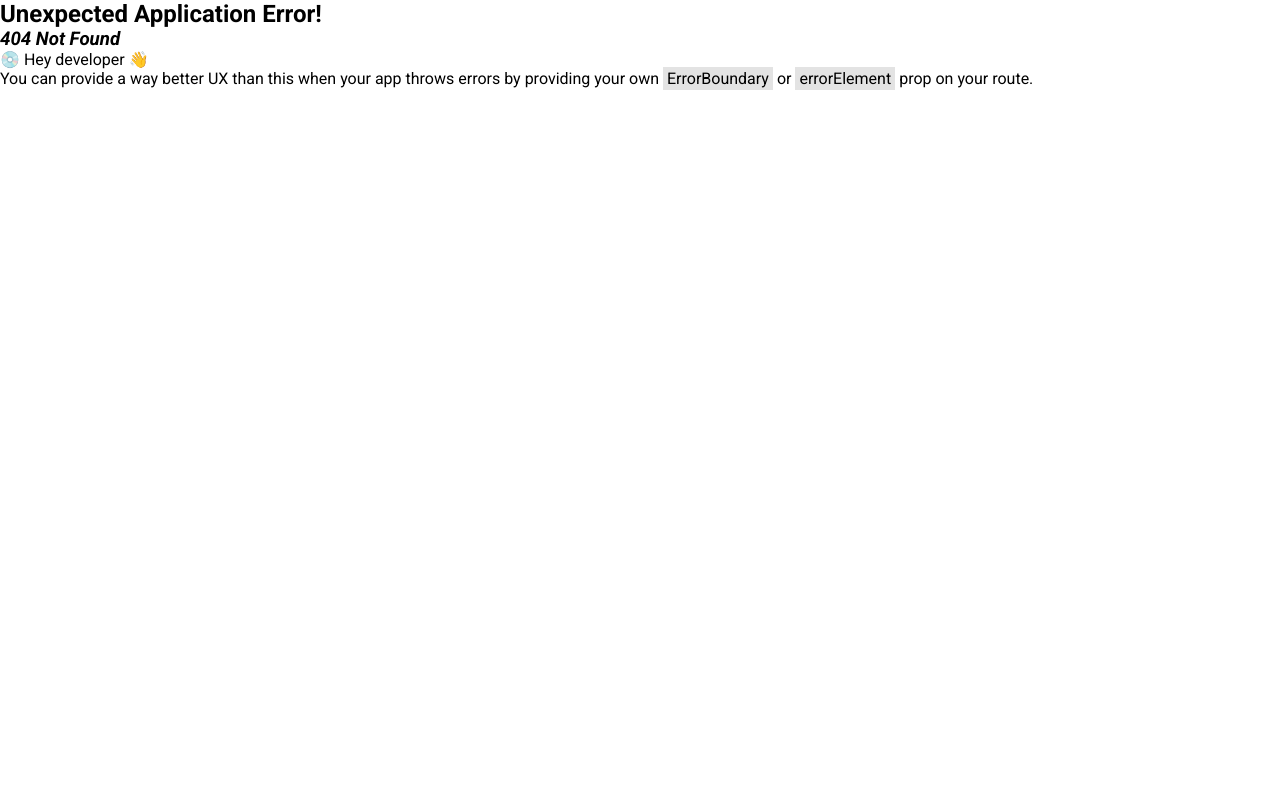
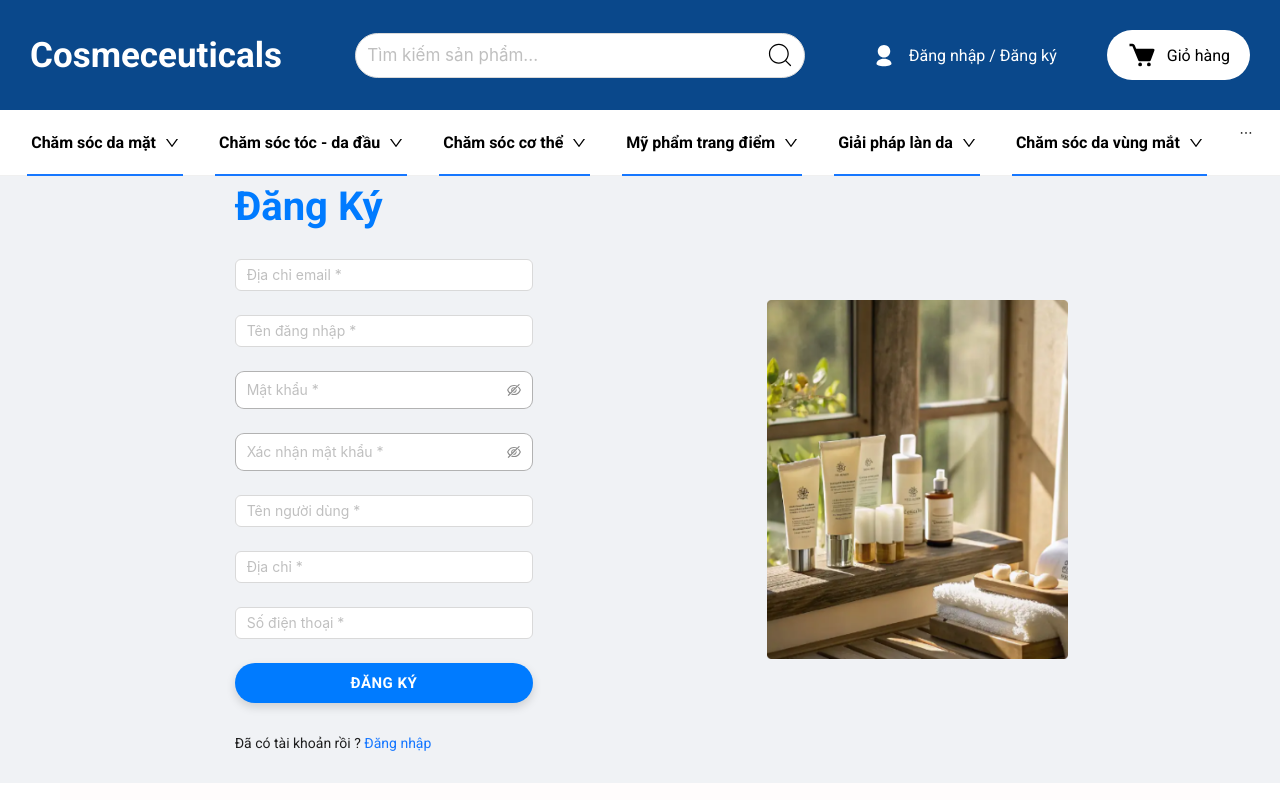
Before and after one commit to quangphucT/swd_fe, a React (Vite) app: page /register in a window 1280 px wide. Before the commit this address had no page. Shown: the top 800 px of the page. Built offline with nearby package versions, Linux system fonts and the light colour scheme.

Commit message:
register page

```diff
--- a/src/App.tsx
+++ b/src/App.tsx
@@ -7,6 +7,7 @@ import Login from "./pages/login";
 import Cart from "./pages/cart";
 import Dashboard from "./pages/dashboard";
 import ManageProduct from "./pages/manage-products";
+import Register from "./pages/register";
 const App = () => {
   const router = createBrowserRouter([
     {
@@ -24,6 +25,10 @@ const App = () => {
         {
           path: '/cart',
           element: <Cart />
+        },
+         {
+          path: '/register',
+          element: <Register />
         },
 
       ]
--- /dev/null
+++ b/src/pages/register/index.scss
@@ -0,0 +1,56 @@
+* {
+  padding: 0;
+  margin: 0;
+  box-sizing: border-box;
+
+}
+
+.register_title {
+  font-weight: 40px;
+  text-align: start;
+  font-size: 40px;
+  margin-bottom: 20px;
+  color: #007bff;
+}
+
+form {
+  width: 40vw;
+  padding-left: 5vw;
+}
+input {
+  width: 100%;
+  border-radius: 20px;
+  padding: 8px;
+}
+
+.ant-space {
+  &-item {
+    width: 100%;
+  }
+  width: 100%;
+  .ant-btn {
+    width: 100%;
+    height: 40px;
+    border-radius: 20px;
+  }
+  .btnStyle {
+    background: #007bff;
+    color: white;
+  }
+}
+
+.ant-input-affix-wrapper {
+  // password input
+  padding: 7px 11px !important;
+  border: 1px solid rgba(0, 0, 0, 0.3);
+  border-radius: 9px;
+}
+.img-register {
+  display: flex;
+  align-items: center;
+  justify-content: center;
+  width: 80%;
+  object-fit: cover; // Đảm bảo ảnh không bị méo
+  border-radius: 10px;
+  padding: 20px;
+}
--- /dev/null
+++ b/src/pages/register/index.tsx
@@ -0,0 +1,203 @@
+import React from "react";
+import "./index.scss";
+import { Button, Col, Image, Input, Row, Space } from "antd";
+import { Form } from "antd";
+import { EyeInvisibleOutlined, EyeTwoTone } from "@ant-design/icons";
+import { Link, useNavigate } from "react-router";
+import { useForm } from "antd/es/form/Form";
+import api from "../../../../banthuoc/src/config/api";
+import { toast } from "react-toastify";
+
+function Register() {
+  const [form] = useForm();
+  const navigate = useNavigate();
+  const onFinish = async (values: any) => {
+    try {
+      console.log(values);
+      await api.post("/register", values);
+      toast.success("Registration successful");
+      navigate("/login");
+    } catch (error: any) {
+      toast.error("Registration failed");
+      console.log(error.response.data.error);
+      form.resetFields();
+    }
+  };
+  return (
+    <Row
+      align="middle"
+      justify="center"
+      // gutter={30}
+      style={{ maxHeight: "100vh", overflow: "hidden",backgroundColor: "#f0f2f5" }}
+    >
+      <Col
+        span={12}
+        style={{
+          display: "flex",
+          justifyContent: "center",
+          alignItems: "center",
+        }}
+      >
+        <div >
+          <Form
+            //onFinish={onFinish}
+            form={form}
+            name="validateOnly"
+            layout="vertical"
+            autoComplete="off"
+            labelCol={{
+              span: 8,
+            }}
+            wrapperCol={{
+              span: 16,
+            }}
+            style={{
+              paddingLeft: "5vw",
+            }}
+          >
+            <h2 className="register_title">Đăng Ký</h2>
+
+            <Form.Item
+              name="Email"
+              rules={[
+                {
+                  required: true,
+                  message: "Hãy nhập email!",
+                },
+              ]}
+            >
+              <Input placeholder="Địa chỉ email *" />
+            </Form.Item>
+
+            <Form.Item
+              name="Username"
+              rules={[
+                {
+                  required: true,
+                  message: "Hãy nhập tên đăng nhập!",
+                },
+              ]}
+            >
+              <Input placeholder="Tên đăng nhập *" />
+            </Form.Item>
+
+            <Form.Item
+              className="password_confirm"
+              name="password"
+              rules={[
+                {
+                  required: true,
+                  message: "Hãy nhập mật khẩu!",
+                },
+              ]}
+            >
+              <Input.Password
+                placeholder="Mật khẩu *"
+                className="passwordcss"
+                iconRender={(visible) =>
+                  visible ? <EyeTwoTone /> : <EyeInvisibleOutlined />
+                }
+                visibilityToggle={true}
+              />
+            </Form.Item>
+            <Form.Item
+              className="password_confirm"
+              name="confirmPassword"
+              rules={[
+                {
+                  required: true,
+                  message: "Hãy xác nhận mật khẩu!",
+                },
+                ({ getFieldValue }) => ({
+                  validator(_, value) {
+                    if (!value || getFieldValue("password") === value) {
+                      return Promise.resolve();
+                    }
+                    return Promise.reject(
+                      new Error("The two passwords do not match!")
+                    );
+                  },
+                }),
+              ]}
+            >
+              <Input.Password
+                placeholder="Xác nhận mật khẩu *"
+                className="passwordcss"
+                iconRender={(visible) =>
+                  visible ? <EyeTwoTone /> : <EyeInvisibleOutlined />
+                }
+                visibilityToggle={true}
+              />
+            </Form.Item>
+            <Form.Item
+              name="Name"
+              rules={[
+                {
+                  required: true,
+                  message: "Hãy nhập tên người dùng!",
+                },
+              ]}
+            >
+              <Input placeholder="Tên người dùng *" />
+            </Form.Item>
+            <Form.Item
+              name="address"
+              rules={[
+                {
+                  required: true,
+                  message: "Hãy nhập địa chỉ!",
+                },
+              ]}
+            >
+              <Input placeholder="Địa chỉ *" />
+            </Form.Item>
+            <Form.Item
+              name="phone"
+              rules={[
+                {
+                  required: true,
+                  message: "Hãy nhập số điện thoại!",
+                },
+              ]}
+            >
+              <Input placeholder="Số điện thoại *" />
+            </Form.Item>
+            <Form.Item>
+              <Space>
+                <Button
+                  htmlType="submit"
+                  className="btnStyle"
+                  onClick={() => form.submit()}
+                >
+                  Đăng Ký
+                </Button>
+              </Space>
+            </Form.Item>
+
+            <Form.Item>
+              <p className="signin">
+                Đã có tài khoản rồi ? <Link to="/Login">Đăng nhập</Link>
+              </p>
+            </Form.Item>
+          </Form>
+        </div>
+      </Col>
+      <Col
+        span={8}
+        style={{
+          display: "flex",
+          justifyContent: "flex-start",
+          alignItems: "center",
+          marginTop: "20px",
+          marginBottom: "20px",
+        }}
+      >
+        <div className="img-register">
+          <Image src="/img/login.png" />
+        </div>
+      </Col>
+    </Row>
+  );
+}
+
+export default Register;
```
